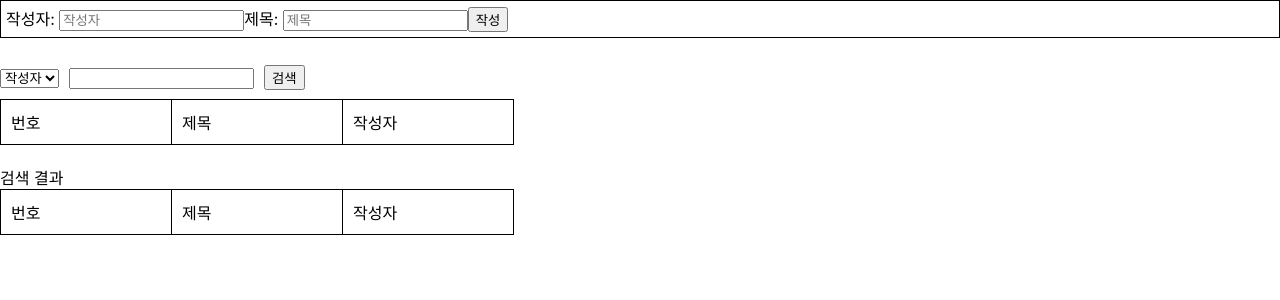
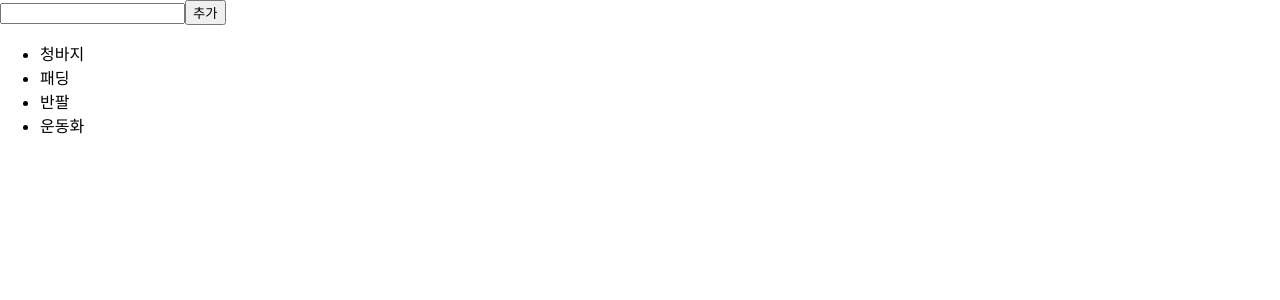
Before and after one commit to Jerryjerry0102/react-app, a React (Create React App) app in the folder first-app/: page / in a window 1280 px wide. Shown: the top 300 px of the page. Built offline with nearby package versions, Linux system fonts and the light colour scheme.

Commit message:
react review content: 응용 컴포넌트

```diff
--- a/first-app/src/App.js
+++ b/first-app/src/App.js
@@ -29,6 +29,7 @@
 import ReviewEvent from "./ReviewEvent";
 import Map from "./Map";
 import Event_ex from "./Event_ex";
+import Sample from "./Sample";
 // 수업 실습
 import Event_prac from "./Event_prac";
 
@@ -37,7 +38,8 @@
     <>
       {/* <Map /> */}
       {/* <Event_ex /> */}
-      <Event_prac />
+      {/* <Event_prac /> */}
+      <Sample />
     </>
   );
 }
--- /dev/null
+++ b/first-app/src/Sample.js
@@ -0,0 +1,43 @@
+import React, { useState } from "react";
+
+const Sample = () => {
+  const [names, setNames] = useState([
+    { id: 1, text: "청바지" },
+    { id: 2, text: "패딩" },
+    { id: 3, text: "반팔" },
+    { id: 4, text: "운동화" },
+  ]);
+  const [inputText, setInputText] = useState("");
+  // 새로운 항목을 추가할 때 사용할 id
+  const [nextId, setNextId] = useState(5);
+
+  const onChange = (e) => setInputText(e.target.value);
+  const onClick = () => {
+    const nextNames = names.concat({
+      id: nextId,
+      text: inputText,
+    });
+    setNextId((prevState) => prevState + 1);
+    setNames(nextNames);
+    setInputText("");
+  };
+  const onRemove = (id) => {
+    const nextNames = names.filter((name) => name.id !== id);
+    setNames(nextNames);
+  };
+
+  const namesList = names.map((name) => (
+    <li key={name.id} onDoubleClick={() => onRemove(name.id)}>
+      {name.text}
+    </li>
+  ));
+  return (
+    <>
+      <input value={inputText} onChange={onChange}></input>
+      <button onClick={onClick}>추가</button>
+      <ul>{namesList}</ul>
+    </>
+  );
+};
+
+export default Sample;
```
